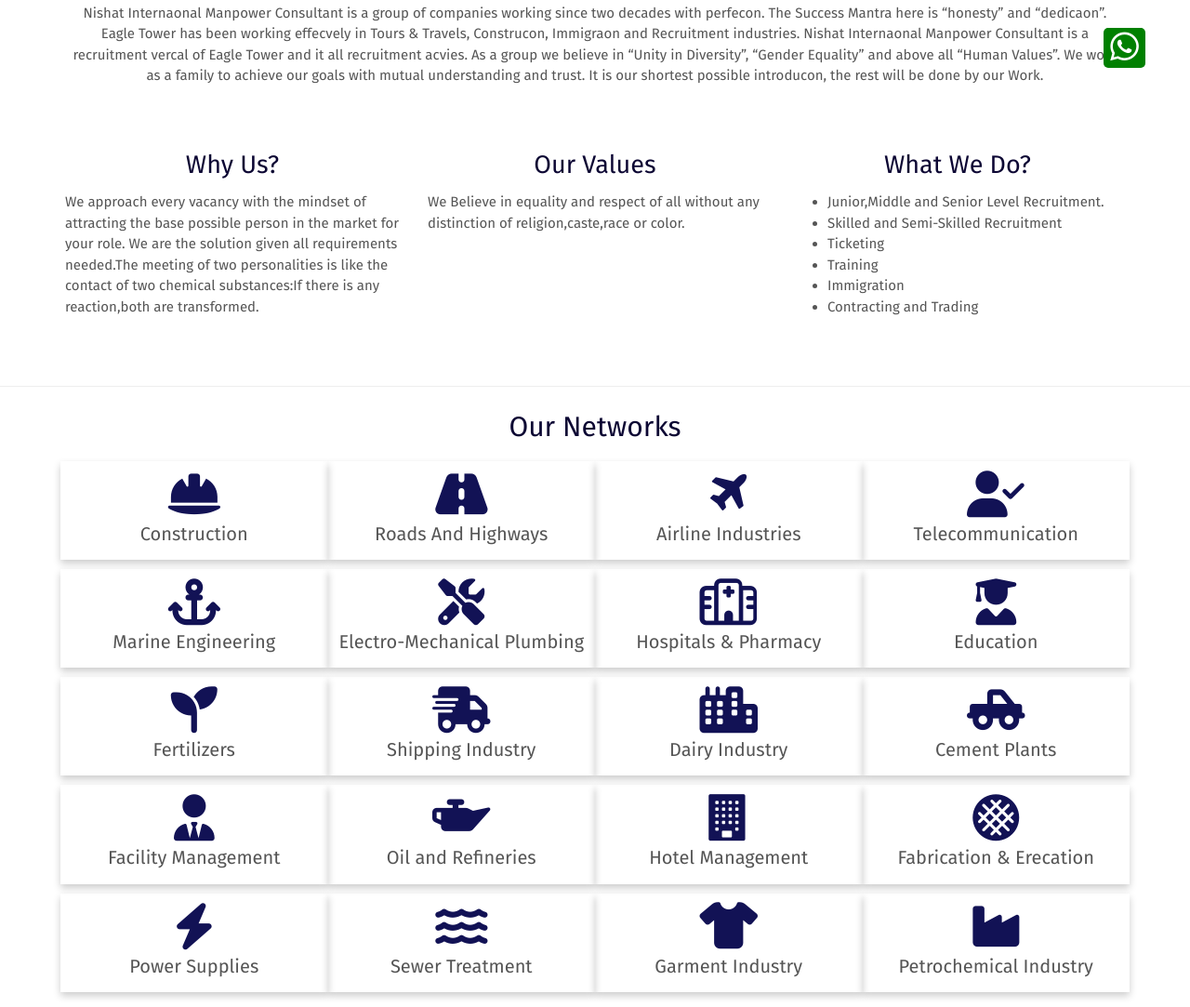
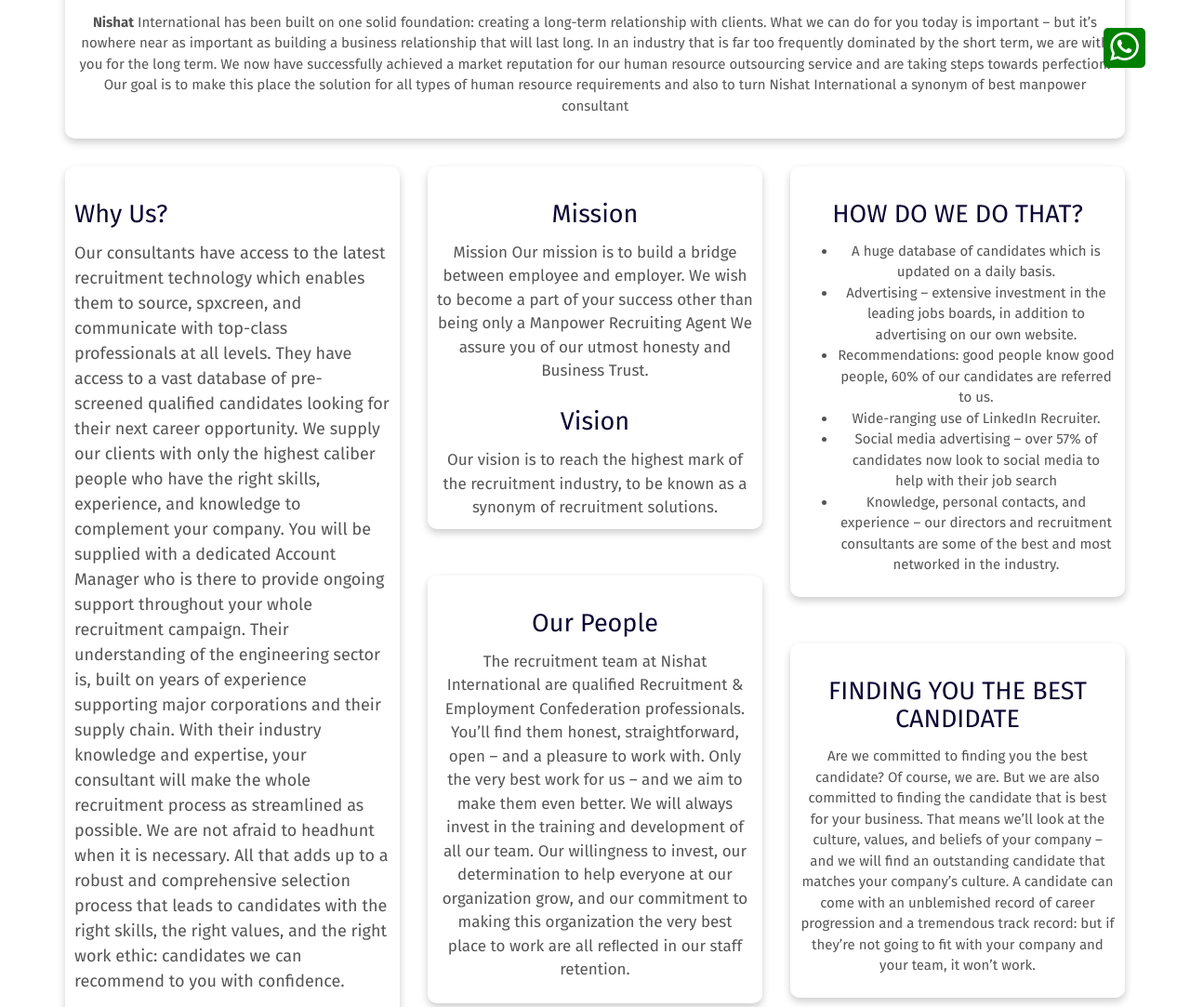
Before and after one commit to amrht/Nishat-International, a plain HTML site: page index.html in a window 1280 px wide. Shown: the part 707-1790 px from the top of the page at 93% size. Drawn offline with Linux system fonts and the light colour scheme; a web font is replaced by a local one.

Commit message:
Content Update

```diff
--- a/index.html
+++ b/index.html
@@ -78,49 +78,80 @@
     <div class="container">
             <div class="row">
                 <div class="col-md-12 section-container-spacer">
-                    <div class="text-center">
+                    <div class="text-center" style="box-shadow: 0 4px 8px 0 rgba(0,0,0,0.2); padding: 10px; border-radius: 10px">
                         <h2>Introduction</h2>
-                        <p>Nishat Internaonal Manpower Consultant is a group of companies working since two decades with perfecon. The Success Mantra here is “honesty” and “dedicaon”. Eagle Tower has been working effecvely in Tours & Travels, Construcon, Immigraon and Recruitment industries. Nishat Internaonal Manpower Consultant is a recruitment vercal of Eagle Tower and it all recruitment acvies. As a group we believe in “Unity in Diversity”, “Gender Equality” and above all “Human Values”. We work as a family to achieve our goals with mutual understanding and trust. It is our shortest possible introducon, the rest will be done by our Work. </p>
+                        <p><strong>Nishat</strong> International has been built on one solid foundation: creating a long-term relationship with clients. What we can do for you today is important – but it’s nowhere near as important as building a business relationship that will last long. In an industry that is far too frequently dominated by the short term, we are with you for the long term. We now have successfully achieved a market reputation for our human resource outsourcing service and are taking steps towards perfection. Our goal is to make this place the solution for all types of human resource requirements and also to turn Nishat International a synonym of best manpower consultant </p>
                     </div>
                 </div>
 
                 <div class="col-md-4">
                     <div class="fa-container">
                     </div>
-                    <div class="text-center">
+                    <div style="box-shadow: 0 4px 8px 0 rgba(0,0,0,0.2);padding: 10px; border-radius: 10px">
                         <h3>Why Us?</h3>
+
+                        <p style="font-size: 18px">Our consultants have access to the latest recruitment technology which enables them to source, spxcreen, and communicate with top-class professionals at all levels. They have access to a vast database of pre-screened qualified candidates looking for their next career opportunity. We supply our clients with only the highest caliber people who have the right skills, experience, and knowledge to complement your company.
+                        You will be supplied with a dedicated Account Manager who is there to provide ongoing support throughout your whole recruitment campaign. Their understanding of the engineering sector is, built on years of experience supporting major corporations and their supply chain. With their industry knowledge and expertise, your consultant will make the whole recruitment process as streamlined as possible.
+
+                        We are not afraid to headhunt when it is necessary. All that adds up to a robust and comprehensive selection process that leads to candidates with the right skills, the right values, and the right work ethic: candidates we can recommend to you with confidence.
+                        </p>
                     </div>
-                    <div>
-                        <p>We approach every vacancy with the mindset of attracting the base possible person in the market for your role. We are the solution given all requirements needed.The meeting of two personalities is like the contact of two chemical substances:If there is any reaction,both are transformed.</p>
+                </div>
+                <div class="col-md-4">
+                    <div class="fa-container">
+                    </div>
+                    <div class="text-center" style="font-size: 17px">
+                        <div style="box-shadow: 0 4px 8px 0 rgba(0,0,0,0.2);padding: 10px; border-radius: 10px">
+                        <h3>Mission</h3>
+                        Mission
+                        Our mission is to build a bridge between employee and employer. We wish to become a part of your success other than being only a Manpower Recruiting Agent We assure you of our utmost honesty and Business Trust.
+<br>
+                        <h3>Vision</h3>
+                        Our vision is to reach the highest mark of the recruitment industry, to be known as a synonym of recruitment solutions.
+
+    <br>
+</div>
+<div style="box-shadow: 0 4px 8px 0 rgba(0,0,0,0.2);padding: 10px; border-radius: 10px;margin-top: 50px">
+                        <h3>Our People</h3>
+                        <p>The recruitment team at Nishat International are qualified Recruitment & Employment Confederation professionals. You’ll find them honest, straightforward, open – and a pleasure to work with.
+                        Only the very best work for us – and we aim to make them even better. We will always invest in the training and development of all our team. Our willingness to invest, our determination to help everyone at our organization grow, and our commitment to making this organization the very best place to work are all reﬂected in our staff retention.
+                        </p>
+                    </div>
                     </div>
                 </div>
                 <div class="col-md-4">
                     <div class="fa-container">
                     </div>
                     <div class="text-center">
-                        <h3>Our Values</h3>
-                    </div>
+                        <div style="box-shadow: 0 4px 8px 0 rgba(0,0,0,0.2);padding: 10px; border-radius: 10px">
+                        <h3>HOW DO WE DO THAT?</h3>
+
                     <div>
-                        <p>We Believe in equality and respect of all without any distinction of religion,caste,race or color.
-                        </p>
+                        <ul>
+                            <li>A huge database of candidates which is updated on a daily basis.</li>
+                            <li>Advertising – extensive investment in the leading jobs boards, in addition to advertising on our own website.</li>
+                            <li>Recommendations: good people know good people, 60% of our candidates are referred to us.
+</li>
+                            <li>Wide-ranging use of LinkedIn Recruiter.
+</li>
+                            <li>
+Social media advertising – over 57% of candidates now look to social media to help with their job search</li>
+                            <li>Knowledge, personal contacts, and experience – our directors and recruitment consultants are some of the best and most networked in the industry.</li>
+                        </ul>
                     </div>
                 </div>
-                <div class="col-md-4">
-                    <div class="fa-container">
+<div style="box-shadow: 0 4px 8px 0 rgba(0,0,0,0.2);padding: 10px; border-radius: 10px;margin-top: 50px">
+                        <h3>FINDING YOU THE BEST CANDIDATE</h3>
+
+                    <p>
+                        Are we committed to finding you the best candidate? Of course, we are. But we are also committed to finding the candidate that is best for your business.
+That means we’ll look at the culture, values, and beliefs of your company – and we will find an outstanding candidate that matches your company’s culture.
+A candidate can come with an unblemished record of career progression and a tremendous track record: but if they’re not going to fit with your company and your team, it won’t work.
+</p>
+</div>
+
                     </div>
-                    <div class="text-center">
-                        <h3>What We Do?</h3>
-                    </div>
-                    <div>
-                        <ul>
-                            <li>Junior,Middle and Senior Level Recruitment.</li>
-                            <li>Skilled and Semi-Skilled Recruitment</li>
-                            <li>Ticketing</li>
-                            <li>Training</li>
-                            <li>Immigration</li>
-                            <li>Contracting and Trading</li>
-                        </ul>
-                    </div>
+
 
                     </div>
                 </div>
```
